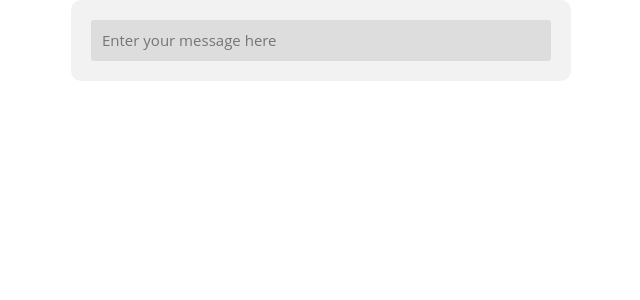
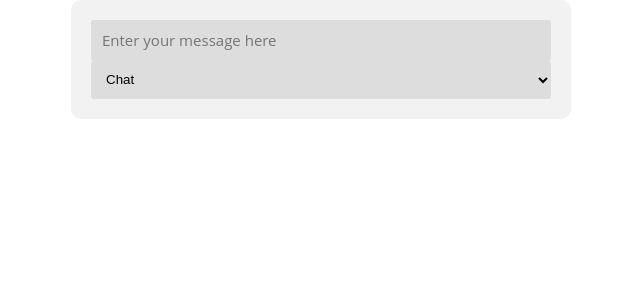
Before and after one commit to Lucas8448/vue.js-GPT-3, a Vue app in the folder gpt/: page / in a window 1280 px wide. Shown: the top 300 px of the page, without its empty margins (319-959 px from the left). Built offline with nearby package versions, Linux system fonts and the light colour scheme.

Commit message:
multiple choice addition

```diff
--- a/gpt/src/App.vue
+++ b/gpt/src/App.vue
@@ -9,6 +9,9 @@
       <input type="text" v-model="prompt" @keyup.enter="getResponse" placeholder="Enter your message here"
         class="input-area">
     </div>
+    <select class="chatbot-dropdown" v-model="selectedPreset">
+      <option v-for="preset in presets" :value="preset">{{ preset.name }}</option>
+    </select>
   </div>
 </template>
 
@@ -19,32 +22,94 @@ export default {
     return {
       prompt: "",
       messages: [],
-      presets: {
-        chat: {
+      selectedPreset: null,
+      presets: [
+        {
+          name: "Chat",
+          url: 'https://api.openai.com/v1/completions',
+          body: JSON.stringify({
+            "model": "text-davinci-003",
+            "prompt": this.prompt,
+            "temperature": 0.9,
+            "max_tokens": 150,
+            "top_p": 1,
+            "frequency_penalty": 0,
+            "presence_penalty": 0.6,
+            "stop": [" Human:", " AI:"]
+          })
+        },
+        {
+          name: "Directions",
+          url: 'https://api.openai.com/v1/completions',
+          body: JSON.stringify({
+            "model": "text-davinci-003",
+            "prompt": this.prompt,
+            "temperature": 0.3,
+            "max_tokens": 64,
+            "top_p": 1.0,
+            "frequency_penalty": 0.0,
+            "presence_penalty": 0.0
+          })
+        },
+        {
+          name: "Outline Essay",
+          url: 'https://api.openai.com/v1/completions',
+          body: JSON.stringify({
+            "model": "text-davinci-003",
+            "prompt": this.prompt,
+            "temperature": 0.3,
+            "max_tokens": 150,
+            "top_p": 1,
+            "frequency_penalty": 0,
+            "presence_penalty": 0
+          })
+        },
+        {
+          name: "Explain Code",
+          url: 'https://api.openai.com/v1/completions',
+          body: {
+            "model": "code-davinci-002",
+            "prompt": this.prompt,
+            "temperature": 0,
+            "max_tokens": 64,
+            "top_p": 1.0,
+            "frequency_penalty": 0.0,
+            "presence_penalty": 0.0,
+            "stop": ["\"\"\""]
+          }
+        },
+        {
+          name: "Sarcasm",
+          url: 'https://api.openai.com/v1/completions',
+          body: JSON.stringify({
+            "model": "text-davinci-003",
+            "prompt": this.prompt,
+            "temperature": 0.5,
+            "max_tokens": 60,
+            "top_p": 0.3,
+            "frequency_penalty": 0.5,
+            "presence_penalty": 0.0
+          })
         }
-      }
+      ],
     }
+  },
+  mounted() {
+    this.selectedPreset = this.presets[0]
   },
   methods: {
     async getResponse() {
       this.messages.push({ id: Date.now(), sender: "user", text: this.prompt });
-      const apiKey = "YOUR_API_KEY";
-      const response = await fetch('https://api.openai.com/v1/completions', {
+      const apiKey = "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";
+      const response = await fetch(this.selectedPreset.url, {
         method: 'POST',
         headers: {
           'Content-Type': 'application/json',
           'Authorization': `Bearer ${apiKey}`
         },
-        body: JSON.stringify({
-          "model": "text-davinci-003",
-          "prompt": this.prompt,
-          "temperature": 0.5,
-          "max_tokens": 60,
-          "top_p": 0.3,
-          "frequency_penalty": 0.5,
-          "presence_penalty": 0
-        })
+        body: this.selectedPreset.body
       });
+      console.log(this.selectedPreset)
       this.prompt = "";
       const jsonResponse = await response.json();
       this.messages.push({ id: Date.now(), sender: "chatbot", text: jsonResponse.choices[0].text });
--- a/gpt/src/assets/main.css
+++ b/gpt/src/assets/main.css
@@ -34,3 +34,16 @@
     margin: 0;
     box-sizing: border-box;
 }
+
+.chatbot-dropdown {
+    width: 100%;
+    height: 100%;
+    background-color: #ddd;
+    border: none;
+    padding: 10px 11px 11px 11px;
+    border-radius: 3px;
+    box-shadow: none;
+    outline: none;
+    margin: 0;
+    box-sizing: border-box;
+}
```
